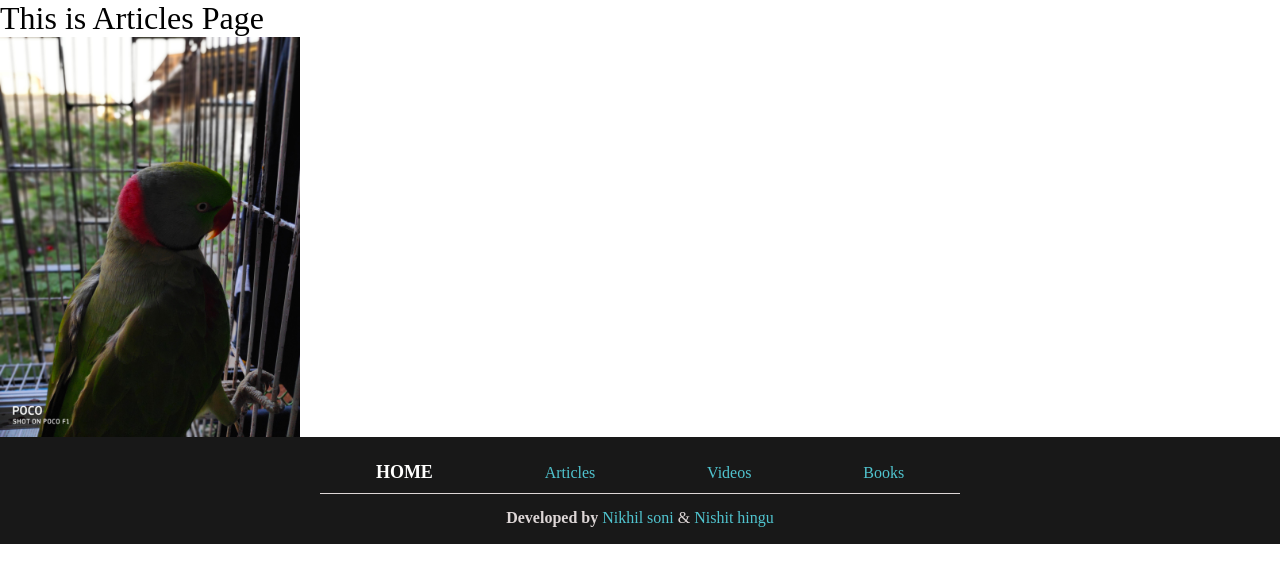
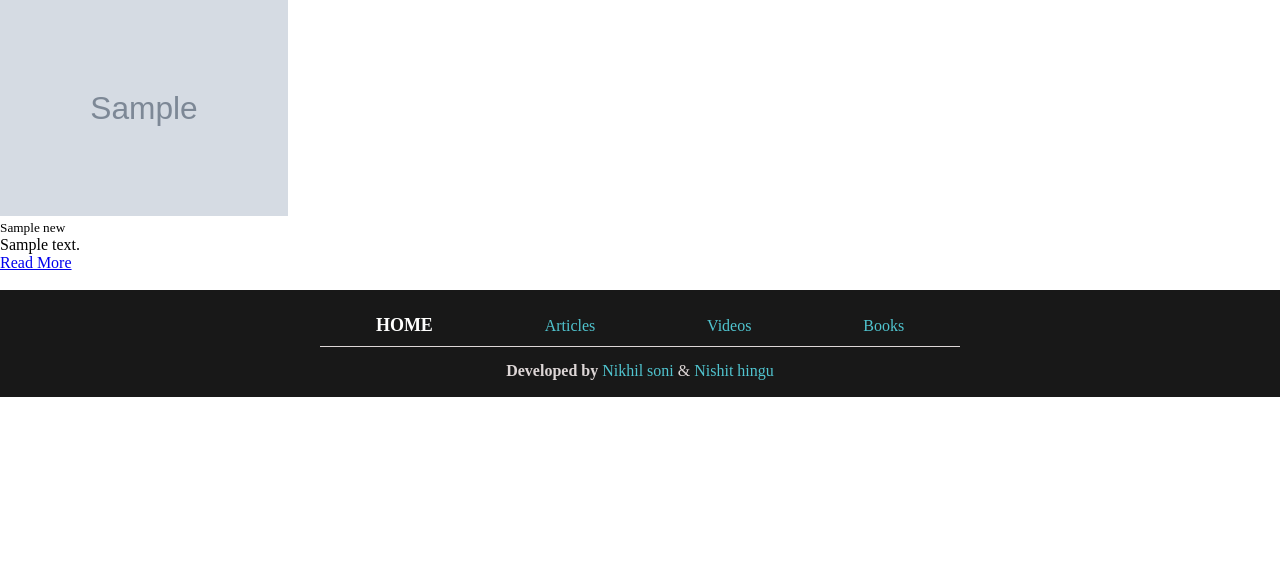
Before and after one commit to NikhilSoni0709/e_learn, a Django app: template e_learn/templates/Articles.html in a window 1280 px wide. Shown: the part 48-631 px from the top of the page. Run offline with Django 3.2, Linux system fonts and the light colour scheme; the template is opened without the code that fills it: most values are stand-ins (such as "Sample title", 1, 10 or a date in 2020); grey boxes marked "Sample" are stand-in pictures.

Commit message:
Articles page backend done

```diff
--- a/e_learn/templates/Articles.html
+++ b/e_learn/templates/Articles.html
@@ -4,6 +4,21 @@
 {%block title%}Articles{%endblock%}
 
 {% block content %}
-<h1>This is Articles Page</h1>
-<img src="{% static 'images/Parrot.jpg' %}" alt="Parrot" width="300" height="400">
+<div class="container">
+    <div class="row">
+        {%for news in news.articles%}
+        <div class="col-sm">
+            <div class="card" style="width: 18rem;">
+                <img class="card-img-top" src="{{news.urlToImage}}" alt="{{news.source.name}}">
+                <div class="card-body">
+                    <h5 class="card-title">{{news.title}}</h5>
+                    <p class="card-text">{{news.description|truncatechars:150}}</p>
+                    <a href="{{news.url}}" target="_blank" class="btn btn-primary">Read More</a>
+                </div>
+            </div>
+            <br>
+        </div>
+        {%endfor%}
+    </div>
+</div>
 {%endblock%}
--- a/e_learn/templates/Login.html
+++ b/e_learn/templates/Login.html
@@ -8,9 +8,9 @@
     <form method="POST" action="">
         {% csrf_token %}
         <br><br>
-        <input type="text" name="username" placeholder="UserName"><br><br>
-        <input type="email" name="email" placeholder="Email"><br><br>
-        <input type="password" name="password" placeholder="Password"><br><br>
+        <input type="text" name="username" placeholder="UserName" required><br><br>
+        <input type="email" name="email" placeholder="Email" required><br><br>
+        <input type="password" name="password" placeholder="Password" required><br><br>
         <input type="submit">
     </form>
 </div>
--- a/e_learn/templates/Videos.html
+++ b/e_learn/templates/Videos.html
@@ -7,6 +7,8 @@
 <div style="text-align: center;">
 <iframe width="560" height="315" src="https://www.youtube.com/embed/ZwKhufmMxko" frameborder="0" allowfullscreen></iframe><br>
 <iframe width="560" height="315" src="https://www.youtube.com/embed/dxGvjrdPOY0" frameborder="0" allow="accelerometer; autoplay; clipboard-write; encrypted-media; gyroscope; picture-in-picture" allowfullscreen></iframe><br>
-<iframe width="560" height="315" src="https://www.youtube.com/embed/dR8bxrnW8rY" frameborder="0" allow="accelerometer; autoplay; clipboard-write; encrypted-media; gyroscope; picture-in-picture" allowfullscreen></iframe>
+<iframe width="560" height="315" src="https://www.youtube.com/embed/dR8bxrnW8rY" frameborder="0" allow="accelerometer; autoplay; clipboard-write; encrypted-media; gyroscope; picture-in-picture" allowfullscreen></iframe><br>
 </div>
+
+
 {% endblock %}
```
Also changed, not shown: e_learn/templates/Register.html (+6 -6 lines), e_learn/tutorials/views.py (+7 -1 lines), e_learn/db.sqlite3, 1 other file.
